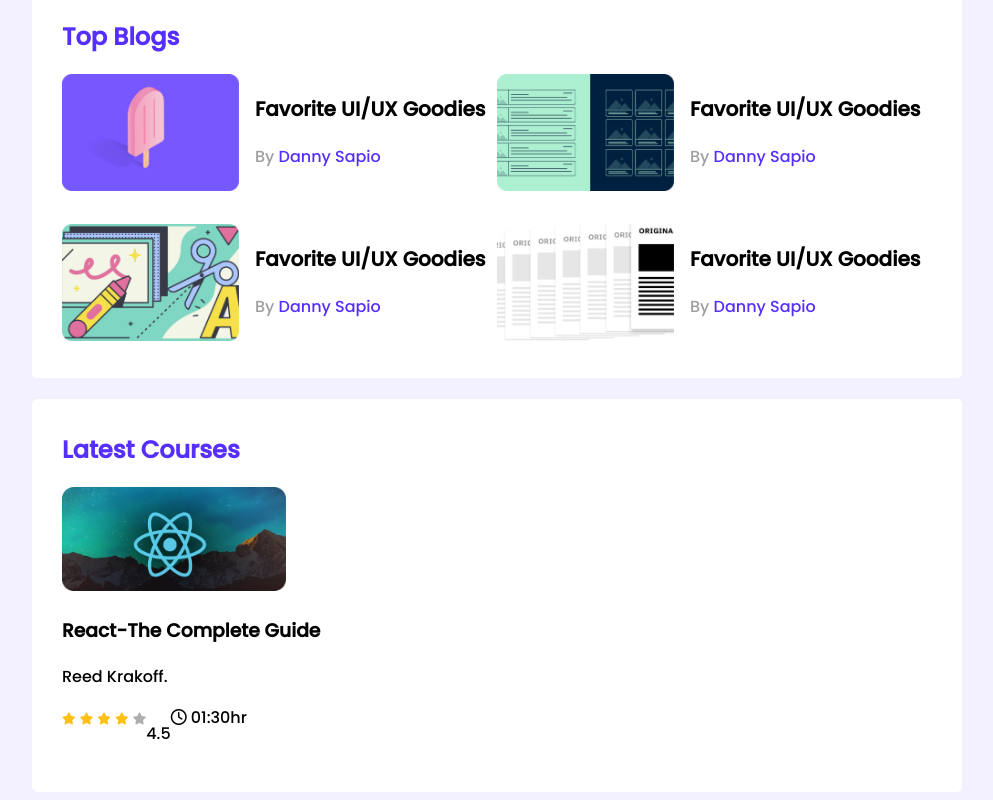
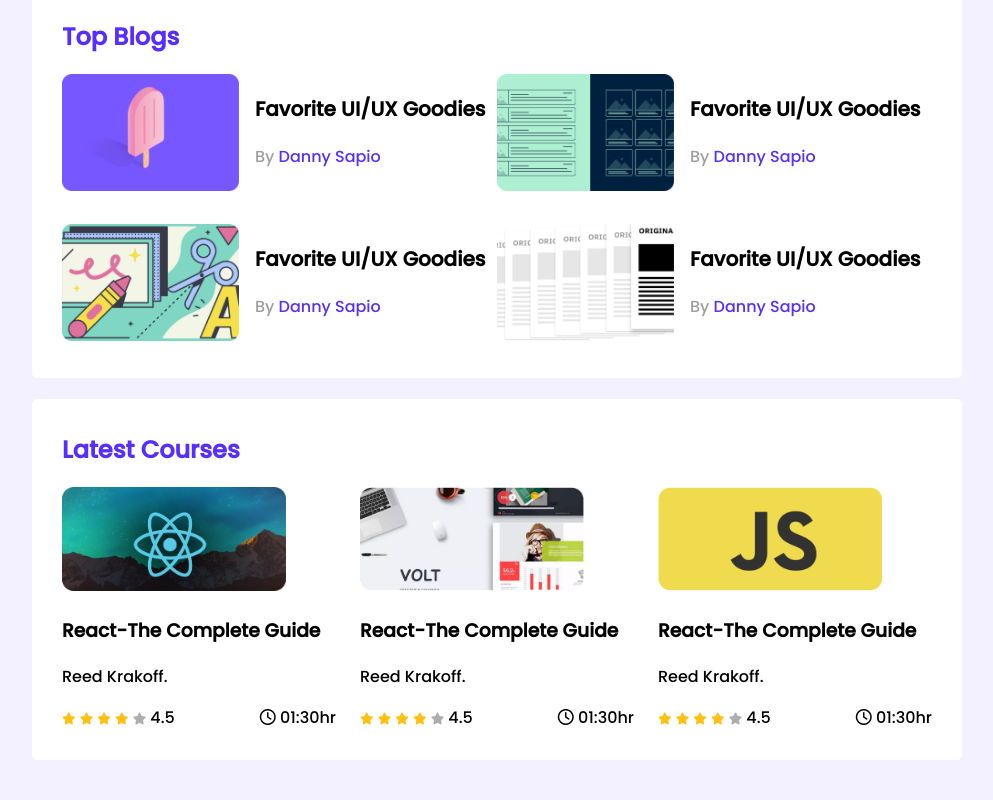
Before and after one commit to mehadiHasanDiner/leader-board-css3, a plain HTML site: page index.html in a window 1280 px wide. Shown: the part 313-1113 px from the top of the page, without its empty margins (143-1136 px from the left). After the commit the page ends 1081 px from the top, so only its background shows below. Drawn offline with Linux system fonts and the light colour scheme.

Commit message:
finished

```diff
--- a/index.html
+++ b/index.html
@@ -111,8 +111,52 @@
                   <i class="fa-solid fa-star filled"></i>
                   <i class="fa-solid fa-star filled"></i>
                   <i class="fa-solid fa-star empty"></i>
+                  <span>4.5</span>
                 </div>
-                <p>4.5</p>
+                <div class="course-duration">
+                  <i class="fa-regular fa-clock"></i> 01:30hr
+                </div>
+              </div>
+            </div>
+          </div>
+          <div class="course">
+            <div class="course-banner">
+              <img src="images/courses/course-2.png" alt="" />
+            </div>
+            <div class="course-detail">
+              <h3 class="course-title">React-The Complete Guide</h3>
+              <p class="course-author">Reed Krakoff.</p>
+              <div class="course-info">
+                <div>
+                  <i class="fa-solid fa-star filled"></i>
+                  <i class="fa-solid fa-star filled"></i>
+                  <i class="fa-solid fa-star filled"></i>
+                  <i class="fa-solid fa-star filled"></i>
+                  <i class="fa-solid fa-star empty"></i>
+                  <span>4.5</span>
+                </div>
+                <div class="course-duration">
+                  <i class="fa-regular fa-clock"></i> 01:30hr
+                </div>
+              </div>
+            </div>
+          </div>
+          <div class="course">
+            <div class="course-banner">
+              <img src="images/courses/course-3.png" alt="" />
+            </div>
+            <div class="course-detail">
+              <h3 class="course-title">React-The Complete Guide</h3>
+              <p class="course-author">Reed Krakoff.</p>
+              <div class="course-info">
+                <div>
+                  <i class="fa-solid fa-star filled"></i>
+                  <i class="fa-solid fa-star filled"></i>
+                  <i class="fa-solid fa-star filled"></i>
+                  <i class="fa-solid fa-star filled"></i>
+                  <i class="fa-solid fa-star empty"></i>
+                  <span>4.5</span>
+                </div>
                 <div class="course-duration">
                   <i class="fa-regular fa-clock"></i> 01:30hr
                 </div>
--- a/styles/style.css
+++ b/styles/style.css
@@ -81,12 +81,19 @@ hr{
 /* ------------------
 courses Style
 --------------------- */
+.courses{
+    display: grid;
+    grid-template-columns: repeat(3, 1fr);
+    grid-column-gap:24px;
+}
 .course .course-banner img{
     width: 224px;
     height: 104px;
 }
 .course-info{
     display: flex;
+    align-items: center;
+    justify-content: space-between;
 }
 .fa-star {
     font-size: 12px;
@@ -97,3 +104,34 @@ courses Style
 .fa-star.empty{
     color: #aeaeae;
 }
+
+/* -------------------
+Media Queries
+-------------------- */
+
+/* Mobile Devices */
+@media only screen and (max-width: 688px) {
+    .container{
+        width: 100%;
+    }
+    .players, .blogs, .courses{
+        grid-template-columns: repeat(1, 1fr);
+    }
+    .player, .blog{
+        flex-direction: column;
+    }
+
+}
+
+/* tablet devices */
+@media only screen and (min-width: 688px) and (max-width: 992px) {
+    .container{
+        width: 100%;
+    }
+    .players, .courses{
+        grid-template-columns: repeat(2, 1fr);
+    }
+    .blogs{
+        grid-template-columns: repeat(1, 1fr);
+    }
+}
```
